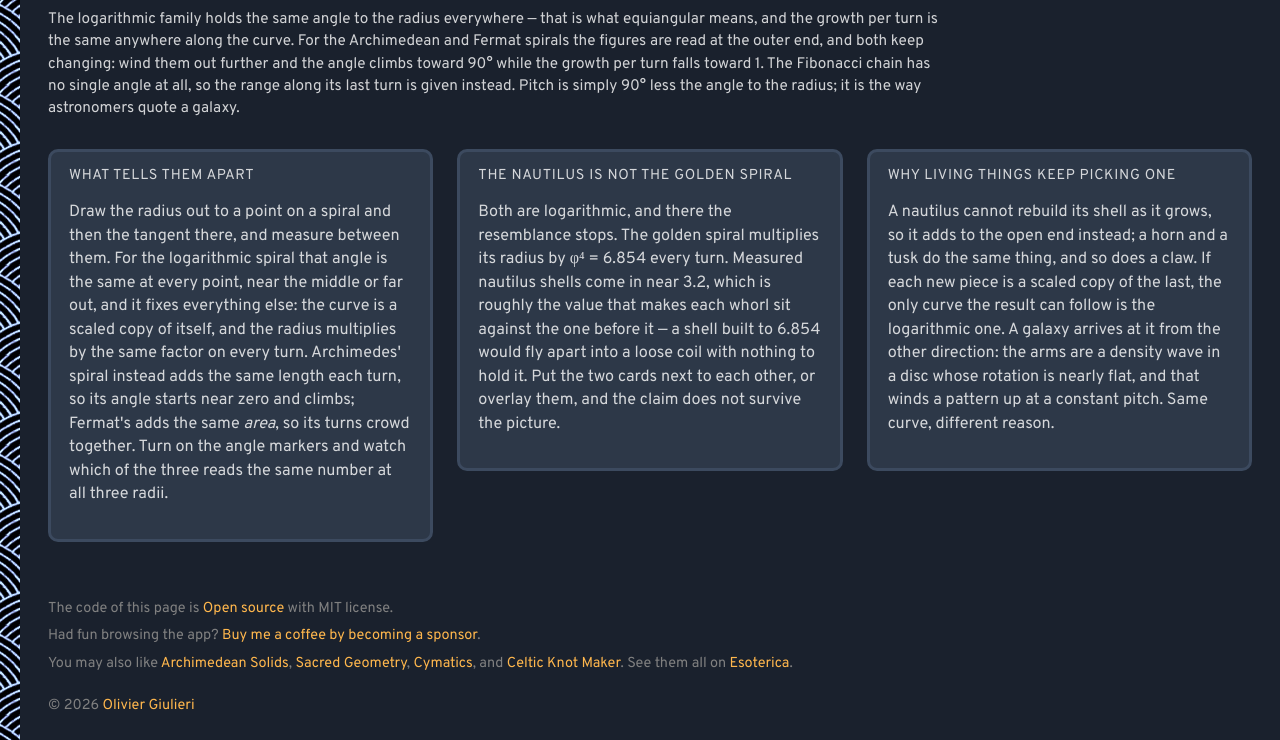
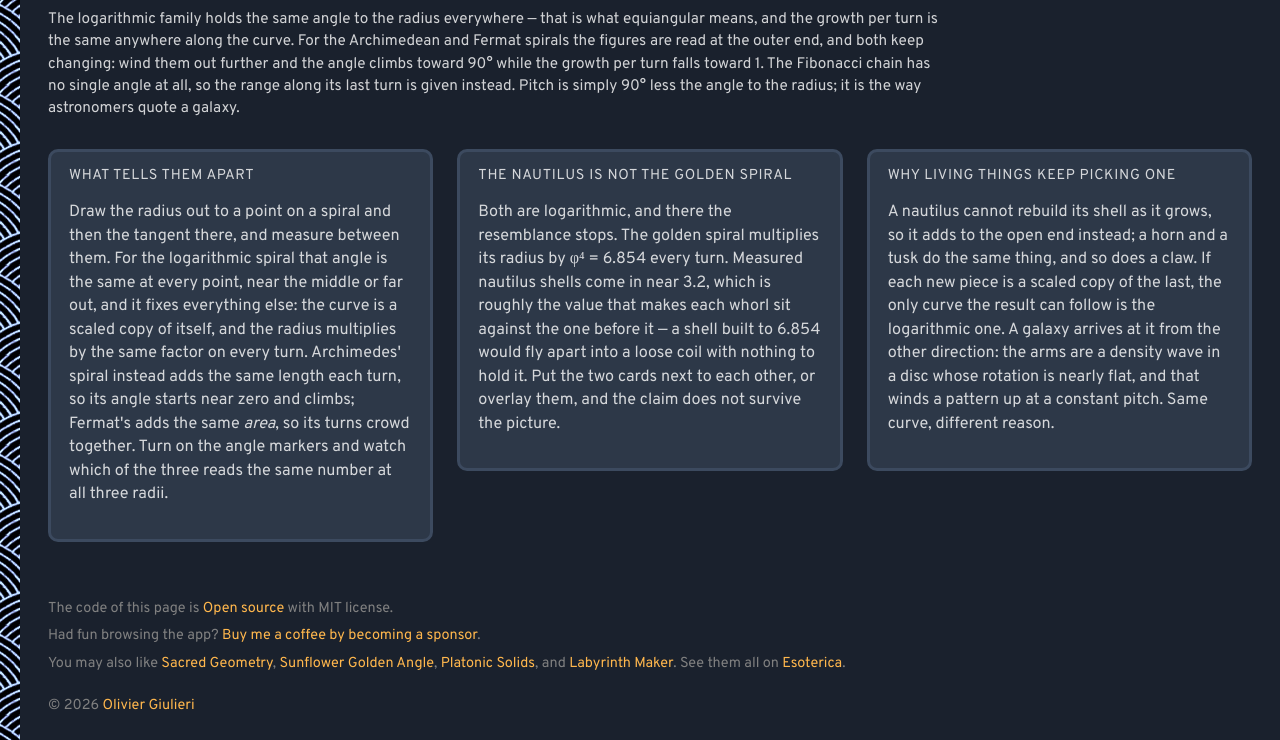
Before and after one commit to evoluteur/spiral-gallery, a website: page index.html in a window 1280 px wide. Shown: the part 2705-3445 px from the top of the page. Drawn offline with Linux system fonts and the light colour scheme.

Commit message:
docs: change list of related projects

```diff
--- a/index.html
+++ b/index.html
@@ -321,15 +321,17 @@
         </p>
         <p>
           You may also like
-          <a href="https://evoluteur.github.io/archimedean-solids/"
-            >Archimedean Solids</a
-          >,
           <a href="https://evoluteur.github.io/sacred-geometry/"
             >Sacred Geometry</a
           >,
-          <a href="https://evoluteur.github.io/cymatics/">Cymatics</a>, and
-          <a href="https://evoluteur.github.io/celtic-knot-maker/"
-            >Celtic Knot Maker</a
+          <a href="https://evoluteur.github.io/sunflower-golden-angle/"
+            >Sunflower Golden Angle</a
+          >,
+          <a href="https://evoluteur.github.io/platonic-solids/"
+            >Platonic Solids</a
+          >, and
+          <a href="https://evoluteur.github.io/labyrinth-maker/"
+            >Labyrinth Maker</a
           >. See them all on
           <a href="https://evoluteur.github.io/esoterica.html">Esoterica</a>.
         </p>
```
Also changed, not shown: README.md.
